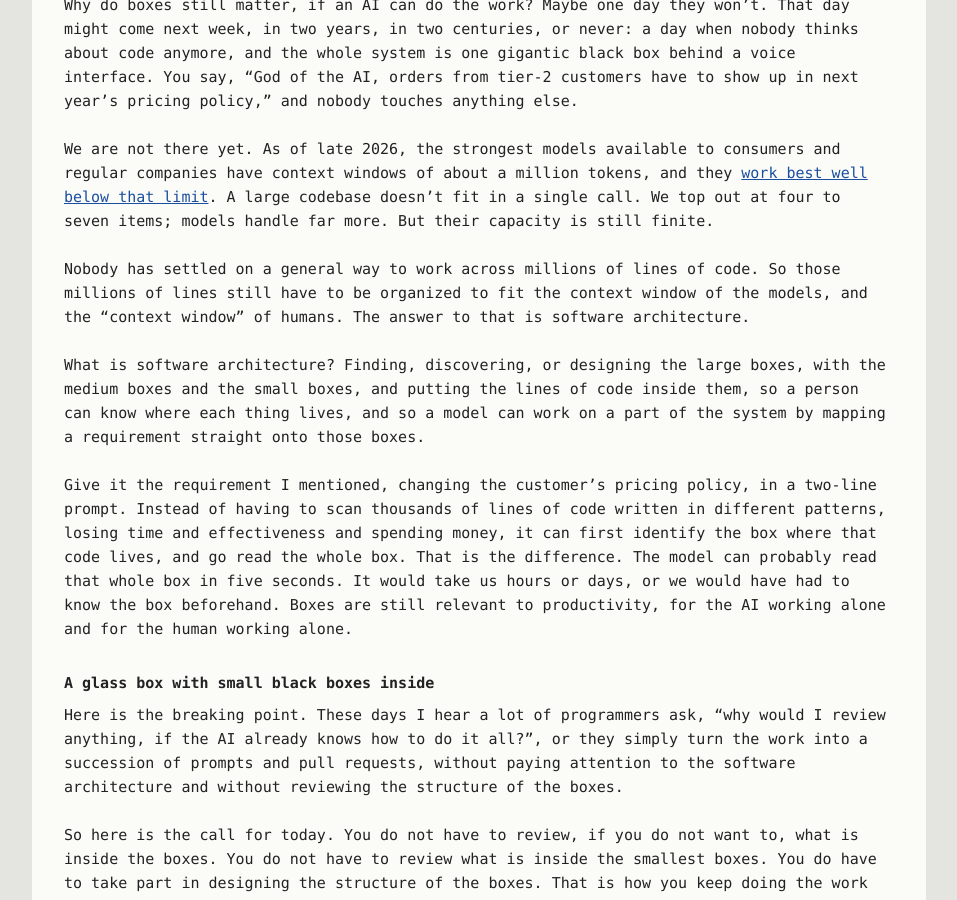
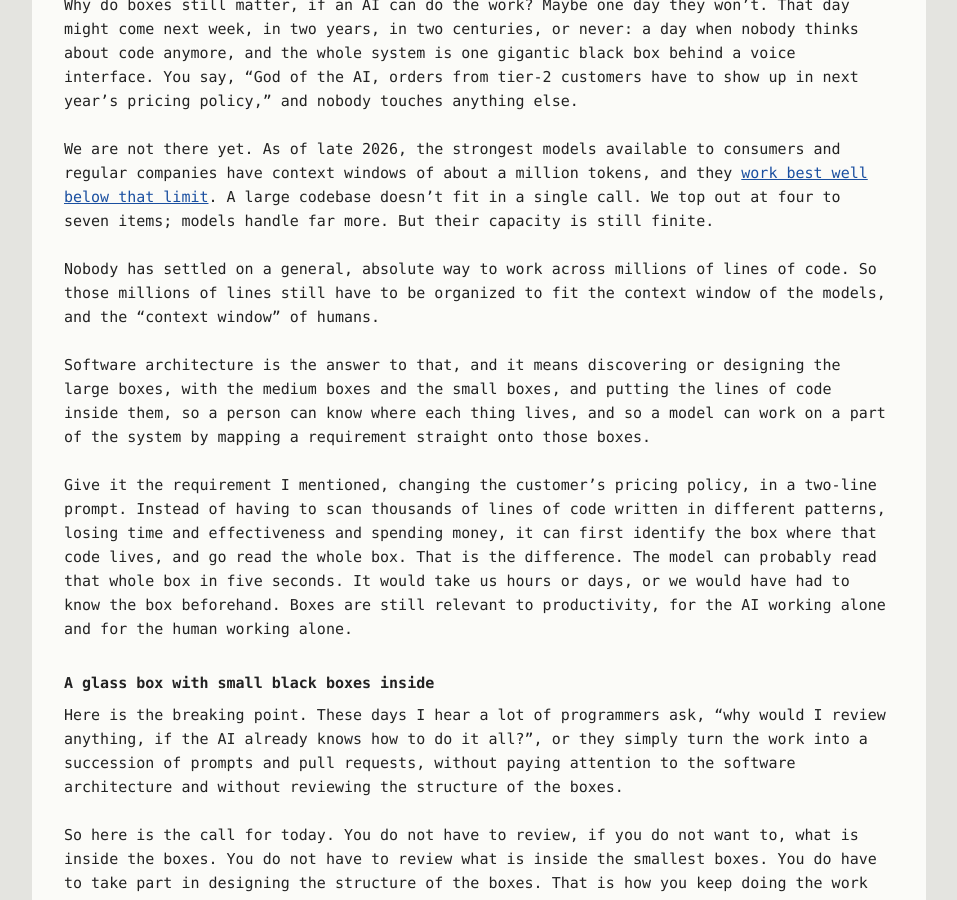
Before and after one commit to the-guish/the-dog-ate-my-typewriter, a Jekyll site: the page built from _posts/2026-11-01-my-dear-box.md, in a window 1280 px wide and 900 px high, scrolled down 2321 px. Shown: the whole window, without its empty margins (161-1118 px from the left). Built offline with Jekyll 4.4.1, drawn with Linux system fonts in a browser that asks for light colours; our own code applies the rules of GitHub Pages for plain Markdown files.

Commit message:
edits
Signed-off-by: Luis Castro <dev@guish.in>

```diff
--- a/_posts/2026-11-01-my-dear-box.md
+++ b/_posts/2026-11-01-my-dear-box.md
@@ -50,9 +50,9 @@ Why do boxes still matter, if an AI can do the work? Maybe one day they won't. T
 
 We are not there yet. As of late 2026, the strongest models available to consumers and regular companies have context windows of about a million tokens, and they [work best well below that limit](https://www.trychroma.com/research/context-rot). A large codebase doesn't fit in a single call. We top out at four to seven items; models handle far more. But their capacity is still finite.
 
-Nobody has settled on a general way to work across millions of lines of code. So those millions of lines still have to be organized to fit the context window of the models, and the "context window" of humans. The answer to that is software architecture.
+Nobody has settled on a general, absolute way to work across millions of lines of code. So those millions of lines still have to be organized to fit the context window of the models, and the "context window" of humans.
 
-What is software architecture? Finding, discovering, or designing the large boxes, with the medium boxes and the small boxes, and putting the lines of code inside them, so a person can know where each thing lives, and so a model can work on a part of the system by mapping a requirement straight onto those boxes.
+Software architecture is the answer to that, and it means discovering or designing the large boxes, with the medium boxes and the small boxes, and putting the lines of code inside them, so a person can know where each thing lives, and so a model can work on a part of the system by mapping a requirement straight onto those boxes.
 
 Give it the requirement I mentioned, changing the customer's pricing policy, in a two-line prompt. Instead of having to scan thousands of lines of code written in different patterns, losing time and effectiveness and spending money, it can first identify the box where that code lives, and go read the whole box. That is the difference. The model can probably read that whole box in five seconds. It would take us hours or days, or we would have had to know the box beforehand. Boxes are still relevant to productivity, for the AI working alone and for the human working alone.
 
```
